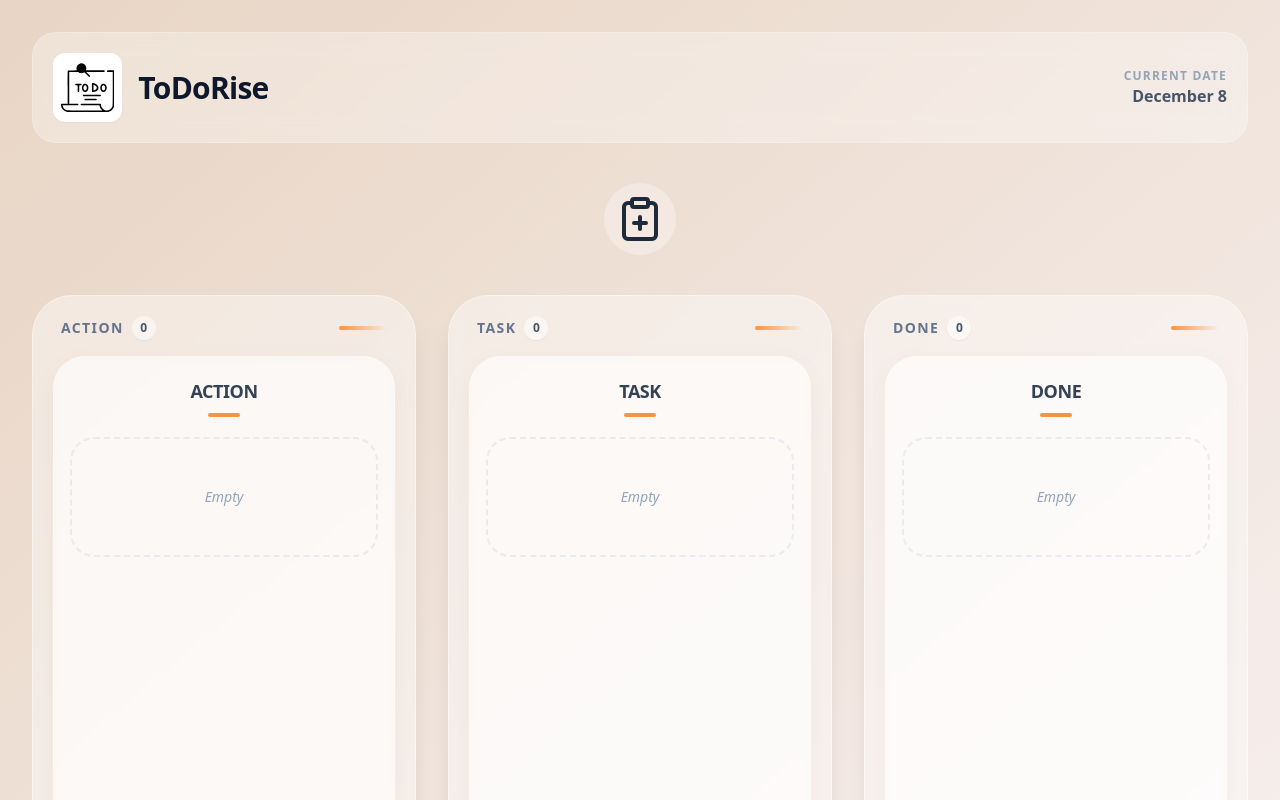
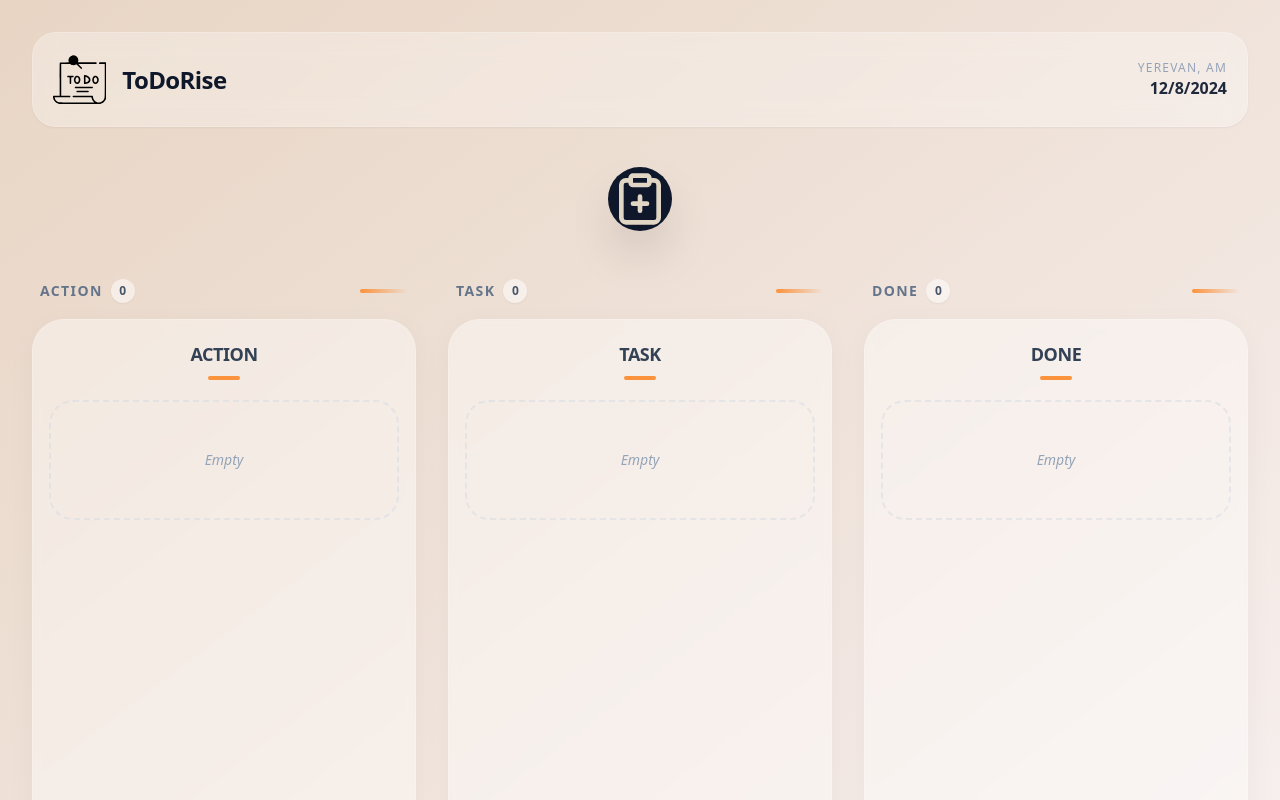
Before and after one commit to AmirBandarii/TaskTracker, a React (Create React App) app: page / in a window 1280 px wide. Shown: the top 800 px of the page. Built offline with nearby package versions, Linux system fonts and the light colour scheme.

Commit message:
add drag and drop functionality

```diff
--- a/src/components/Home.tsx
+++ b/src/components/Home.tsx
@@ -2,141 +2,149 @@ import React, { useContext } from 'react'
 import { Helmet } from 'react-helmet-async'
 import { motion, AnimatePresence } from 'framer-motion'
 import Logo from '../libs/icons/logo/logo'
+import { ClipboardPlus } from 'lucide-react'
 import CreateTodo from './CreateTodo'
 import TodoContext from '../libs/context/TodoContext'
 import { errors } from '../libs/messages/errors'
 import { useHomeHandlers } from '../libs/handlers/useHomeHandlers'
 import { COLUMNS } from '../libs/objects/columns'
 import Columns from './columns/Columns'
-import { ClipboardPlus } from 'lucide-react'
 import {
   closestCorners,
   DndContext,
   PointerSensor,
   useSensors,
   useSensor,
+  TouchSensor,
+  type DragOverEvent,
   type DragEndEvent,
-  TouchSensor,
   type UniqueIdentifier
 } from '@dnd-kit/core'
 import { arrayMove } from '@dnd-kit/sortable'
-// import { type ITodo } from '../libs/types/todo'
+import { type ITodo } from '../libs/types/todo'
 
 const Home: React.FC = () => {
   const context = useContext(TodoContext)
-
-  if (context === null) {
-    throw new Error(errors.ContextExist)
-  }
+  if (context === null) throw new Error(errors.ContextExist)
 
   const { isEdit, isDescription, todos, setTodos, modalShow, setModalShow } = context
   const { removeTodo, handleEditClick, handleBlur, toggleDescription, handleChangeEdit } = useHomeHandlers()
+  const findColumn = (id: UniqueIdentifier): UniqueIdentifier | string | null => {
+    if (COLUMNS.find((col) => col.id === id) != null) return id
+    const task = todos.find((t) => t.id === id)
+    return (task != null) ? task.status : null
+  }
 
-  // --- Drag and Drop Logic ---
-  const getTaskPos = (id: UniqueIdentifier): number => todos.findIndex((todo) => todo.id === id)
-
-  const handleDragEnd = (event: DragEndEvent): void => {
+  // 1. Logic for moving between columns (Cross-Column)
+  const handleDragOver = (event: DragOverEvent): void => {
     const { active, over } = event
     if (over == null) return
 
     const activeId = active.id
     const overId = over.id
 
-    if (activeId !== overId) {
-      setTodos((items) => {
-        const oldIndex = getTaskPos(activeId)
-        const newIndex = getTaskPos(overId)
-        return arrayMove(items, oldIndex, newIndex)
+    // Find the source and destination containers (columns)
+    const activeContainer = findColumn(activeId)
+    const overContainer = findColumn(overId)
+
+    if (activeContainer == null || overContainer == null || activeContainer === overContainer) {
+      return
+    }
+
+    setTodos((prev) => {
+      const activeIndex = prev.findIndex((i) => i.id === activeId)
+      const overIndex = prev.findIndex((i) => i.id === overId)
+
+      // Create a new array to avoid direct mutation
+      const newTodos = [...prev]
+
+      // Update the status of the dragged item to the new column's status
+      newTodos[activeIndex] = {
+        ...newTodos[activeIndex],
+        status: overContainer as ITodo['status']
+      }
+
+      // Move the item to the new index position in the array immediately
+      // This prevents the "jumping" effect between columns
+      return arrayMove(newTodos, activeIndex, overIndex === -1 ? activeIndex : overIndex)
     })
+  }
+
+  // 2. Logic for final sorting (Up/Down)
+  const handleDragEnd = (event: DragEndEvent): void => {
+    const { active, over } = event
+    if (over == null) return
+
+    if (active.id !== over.id) {
+      const activeIndex = todos.findIndex((i) => i.id === active.id)
+      const overIndex = todos.findIndex((i) => i.id === over.id)
+
+      const updated = arrayMove(todos, activeIndex, overIndex)
+      setTodos(updated)
+      localStorage.setItem('todo-app-data', JSON.stringify(updated))
     }
   }
 
   const sensors = useSensors(
-    useSensor(PointerSensor),
+    useSensor(PointerSensor, {
+      activationConstraint: {
+        distance: 8 // Drag only starts after moving 8px
+      }
+    }),
     useSensor(TouchSensor, {
       activationConstraint: {
-        delay: 250,
+        delay: 250, // For mobile: hold for 250ms to drag
         tolerance: 5
       }
     })
   )
 
   return (
-    <div className="min-h-screen bg-gradient-to-br from-[#E8D5C4] to-[#F8F1F1] text-slate-800 transition-colors duration-500">
+    <div className="min-h-screen bg-gradient-to-br from-[#E8D5C4] to-[#F8F1F1] text-slate-800">
       <Helmet>
-        <title>ToDoRise | Smart Task Management</title>
-        <meta name="description" content="Elegantly organize tasks with precision and modern drag-and-drop technology."/>
+        <title>ToDoRise | Dashboard</title>
       </Helmet>
 
       <main className="max-w-7xl mx-auto p-4 md:p-8">
-        <header className="flex justify-between items-center mb-10 p-5 bg-white/30 backdrop-blur-md rounded-3xl border border-white/20 ">
+        {/* Modern Glass Header */}
+        <header className="flex justify-between items-center mb-10 p-5 bg-white/30 backdrop-blur-md rounded-3xl border border-white/20 shadow-sm">
           <div className="flex gap-4 items-center">
-            <motion.div
-              whileHover={{ rotate: 10 }}
-              className="p-2 bg-white rounded-xl shadow-sm"
-            >
             <Logo />
-            </motion.div>
-            <h1 className="font-extrabold text-2xl md:text-3xl tracking-tight text-slate-900">
-              ToDoRise
-            </h1>
+            <h1 className="font-extrabold text-2xl tracking-tight text-slate-900">ToDoRise</h1>
           </div>
-
-          <div className="hidden sm:flex gap-6 items-center font-semibold text-slate-600">
-            <div className="flex flex-col items-end">
-              <span className="text-xs uppercase tracking-widest text-slate-400">Current Date</span>
-              <span>{new Date().toLocaleDateString('en-US', { month: 'long', day: 'numeric' })}</span>
-            </div>
+          <div className="hidden sm:flex flex-col items-end">
+            <span className="text-xs uppercase tracking-widest text-slate-400">Yerevan, AM</span>
+            <span className="font-bold">{new Date().toLocaleDateString()}</span>
           </div>
         </header>
 
-        <section className="relative mb-10 flex flex-col items-center">
+        {/* Action Button */}
+        <div className="flex justify-center mb-12">
           <motion.button
-            whileHover={{ scale: 1.15 }}
-            whileTap={{ scale: 1.10 }}
-            type="button"
+            whileHover={{ scale: 1.1 }}
+            whileTap={{ scale: 0.9 }}
             onClick={() => { setModalShow(modalShow === false) }}
-            className="group relative flex items-center justify-center p-3 rounded-full bg-white/30 hover:bg-white/90 transition-all"
+            className="p-1 bg-slate-900 rounded-full shadow-2xl"
           >
-            <ClipboardPlus className="size-12 " />
-
-            {/*
-            <img
-              className="w-14 h-14 md:w-16 md:h-16 invert group-hover:rotate-90 transition-transform duration-300"
-              src={newTask}
-              alt="New Task"
-            />
-            */}
+            <ClipboardPlus className="w-14 h-14 invert"/>
           </motion.button>
+        </div>
 
         <AnimatePresence>
-            {(modalShow === true) && (
-              <motion.div
-                initial={{ opacity: 0, y: 20 }}
-                animate={{ opacity: 1, y: 0 }}
-                exit={{ opacity: 0, y: 10 }}
-                className="absolute top-20 z-50 w-full max-w-md"
+          {(modalShow === true) && <CreateTodo />}
+        </AnimatePresence>
+
+        {/* The Kanban Board */}
+        <div className="grid grid-cols-1 md:grid-cols-3 gap-8">
+          <DndContext
+            sensors={sensors}
+            collisionDetection={closestCorners}
+            onDragOver={handleDragOver}
+            onDragEnd={handleDragEnd}
           >
-                <CreateTodo />
-              </motion.div>
-            )}
-          </AnimatePresence>
-        </section>
-
-        <div className="grid grid-cols-1 md:grid-cols-3 gap-6 lg:gap-8 overflow-x-auto pb-10">
-          <DndContext
-            collisionDetection={closestCorners}
-            onDragEnd={handleDragEnd}
-            sensors={sensors}
-          >
-            {COLUMNS.map(column => (
-              <motion.div
+            {COLUMNS.map((column) => (
+              <Columns
                 key={column.id}
-                initial={{ opacity: 0, x: -20 }}
-                animate={{ opacity: 1, x: 0 }}
-                className="bg-white/40 backdrop-blur-sm p-5 rounded-[2.5rem] min-h-[600px] border border-white/40 shadow-xl"
-              >
-                <Columns
                 id={column.id}
                 title={column.title}
                 todos={todos}
@@ -148,7 +156,6 @@ const Home: React.FC = () => {
                 removeTodo={removeTodo}
                 toggleDescription={toggleDescription}
               />
-              </motion.div>
             ))}
           </DndContext>
         </div>
--- a/src/components/TaskCard.tsx
+++ b/src/components/TaskCard.tsx
@@ -5,6 +5,8 @@ import { FileSearchCorner, SquarePen, Shredder } from 'lucide-react'
 import { motion, AnimatePresence } from 'framer-motion'
 import { errors } from '../libs/messages/errors'
 import TodoContext from '../libs/context/TodoContext'
+import { useSortable } from '@dnd-kit/sortable'
+import { CSS } from '@dnd-kit/utilities'
 
 interface ITaskCardProps {
   id: string
@@ -23,24 +25,30 @@ const TaskCard: FC<ITaskCardProps> = ({
   toggleDescription, isDescription, handleBlur, removeTodo, todo
 }) => {
   const context = useContext(TodoContext)
+  const {
+    attributes,
+    listeners,
+    setNodeRef,
+    transform,
+    transition,
+    isDragging
+  } = useSortable({ id: todo.id })
+
+  const style = {
+    transform: CSS.Translate.toString(transform), // Translate is smoother than Transform
+    transition,
+    zIndex: isDragging ? 100 : 1,
+    opacity: isDragging ? 0.6 : 1,
+    scale: isDragging ? 1.02 : 1
+  }
+
   if (context === null) throw new Error(errors.ContextExist)
-  if (id === 'Active') {
-    return (
-      <div
-        className="group flex items-center justify-between p-4 rounded-2xl bg-blue-50/50 border border-blue-200 backdrop-blur-sm shadow-sm hover:shadow-md transition-all cursor-grab"
-      >
-        <div className="flex flex-col">
-          <span className="text-xs font-bold text-blue-400 uppercase tracking-tighter">Event</span>
-          <span className="text-sm font-bold text-blue-900">{todo.task}</span>
-        </div>
-        <div className="text-[10px] bg-blue-200 text-blue-700 px-2 py-1 rounded-full font-bold">
-          {(todo.description !== '') || 'No Time Set'}
-        </div>
-      </div>
-    )
-  }
   return (
     <div
+      ref={setNodeRef}
+      style={style}
+      {...attributes}
+      {...listeners}
       className={`
         group relative w-full bg-white rounded-[1.5rem] p-4
         border border-slate-200 shadow-sm hover:shadow-xl hover:border-orange-200
--- a/src/components/columns/Columns.tsx
+++ b/src/components/columns/Columns.tsx
@@ -4,6 +4,7 @@ import TodoContent from './TodoContent'
 import TaskCard from '../TaskCard'
 import { SortableContext, verticalListSortingStrategy } from '@dnd-kit/sortable'
 import { motion } from 'framer-motion'
+import { useDroppable } from '@dnd-kit/core'
 
 interface ColumnProps {
   id: string
@@ -31,10 +32,13 @@ const Columns: React.FC<ColumnProps> = ({
   isDescription
 }) => {
   const filteredTodos = todos.filter((todo) => todo.status === id)
-
+  const { setNodeRef } = useDroppable({ id })
   return (
-    <div className="flex flex-col w-full min-w-[300px] max-w-sm">
-      {/* Column Header Area */}
+    <SortableContext
+      items={filteredTodos.map(todo => todo.id)}
+      strategy={verticalListSortingStrategy}
+    >
+    <div ref={setNodeRef} className="flex flex-col w-full min-w-[300px] max-w-sm">
       <div className="flex items-center justify-between mb-4 px-2">
         <div className="flex items-center gap-2">
           <h2 className="text-sm font-bold uppercase tracking-widest text-slate-500">
@@ -47,7 +51,6 @@ const Columns: React.FC<ColumnProps> = ({
         <div className="h-1 w-12 bg-gradient-to-r from-orange-400 to-transparent rounded-full" />
       </div>
 
-      {/* Modernized Container with glass effect */}
       <TodoContent id={id} title={title}>
         <div className="min-h-[500px] rounded-3xl transition-colors">
           <SortableContext
@@ -64,6 +67,7 @@ const Columns: React.FC<ColumnProps> = ({
                   exit={{ opacity: 0, scale: 0.95 }}
                 >
                   <TaskCard
+                    key = {todo.id}
                     handleBlur={handleBlur}
                     handleChangeEdit={handleChangeEdit}
                     handleEditClick={handleEditClick}
@@ -77,7 +81,6 @@ const Columns: React.FC<ColumnProps> = ({
                 </motion.div>
               ))}
 
-              {/* Empty State Illustration/Placeholder */}
               {filteredTodos.length === 0 && (
                 <div className="flex flex-col items-center justify-center py-12 border-2 border-dashed border-slate-300/40 rounded-3xl">
                   <p className="text-slate-400 text-sm font-medium italic">Empty</p>
@@ -88,6 +91,7 @@ const Columns: React.FC<ColumnProps> = ({
         </div>
       </TodoContent>
     </div>
+    </SortableContext>
   )
 }
 
```
Lines whose indentation alone changed are shown as unchanged.
